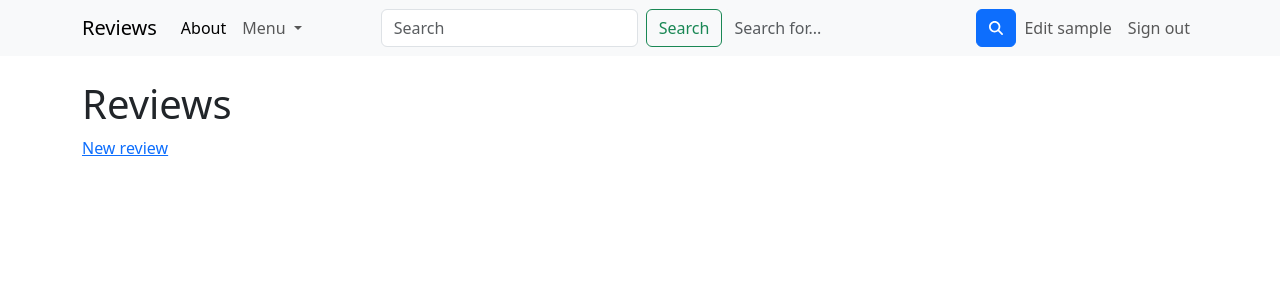
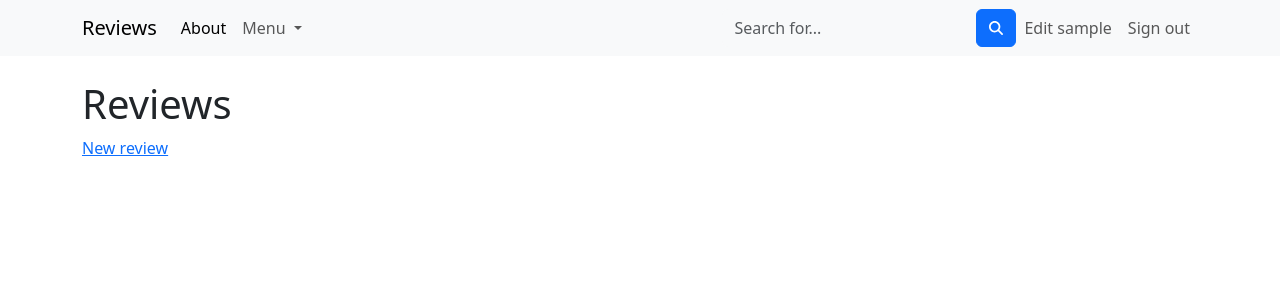
Before and after one commit to chiucarman/Reviews, a Rails app: page / in a window 1280 px wide. Shown: the top 300 px of the page. Run offline with Rails 7, Linux system fonts and the light colour scheme; the visitor is signed in with stand-in values (Sample User, id 1); data that the repository does not hold is empty; some libraries are stand-ins or nearby versions.

Commit message:
deleted old search bar

```diff
--- a/app/views/shared/_navbar.html.erb
+++ b/app/views/shared/_navbar.html.erb
@@ -21,13 +21,8 @@
           </ul>
         </li>
       </ul>
-      <form class="d-flex" role="search">
-        <input class="form-control me-2" type="search" placeholder="Search" aria-label="Search">
-        <button class="btn btn-outline-success" type="submit">Search</button>
-      </form>
-    </div>
 
-<!--testing out new search bar-->
+<!--Search bar-->
     <form class="d-none d-sm-inline-block form-inline mr-auto ml-md-3 my-2 my-md-0 mw-100 navbar-search" action="<%= search_path %>" method="get">
           <div class="input-group">
             <%= text_field_tag :q, params[:q], class: "form-control bg-light border-0 small", placeholder: "Search for...", aria: { label: "Search" } %>
```
Lines whose indentation alone changed are shown as unchanged.
